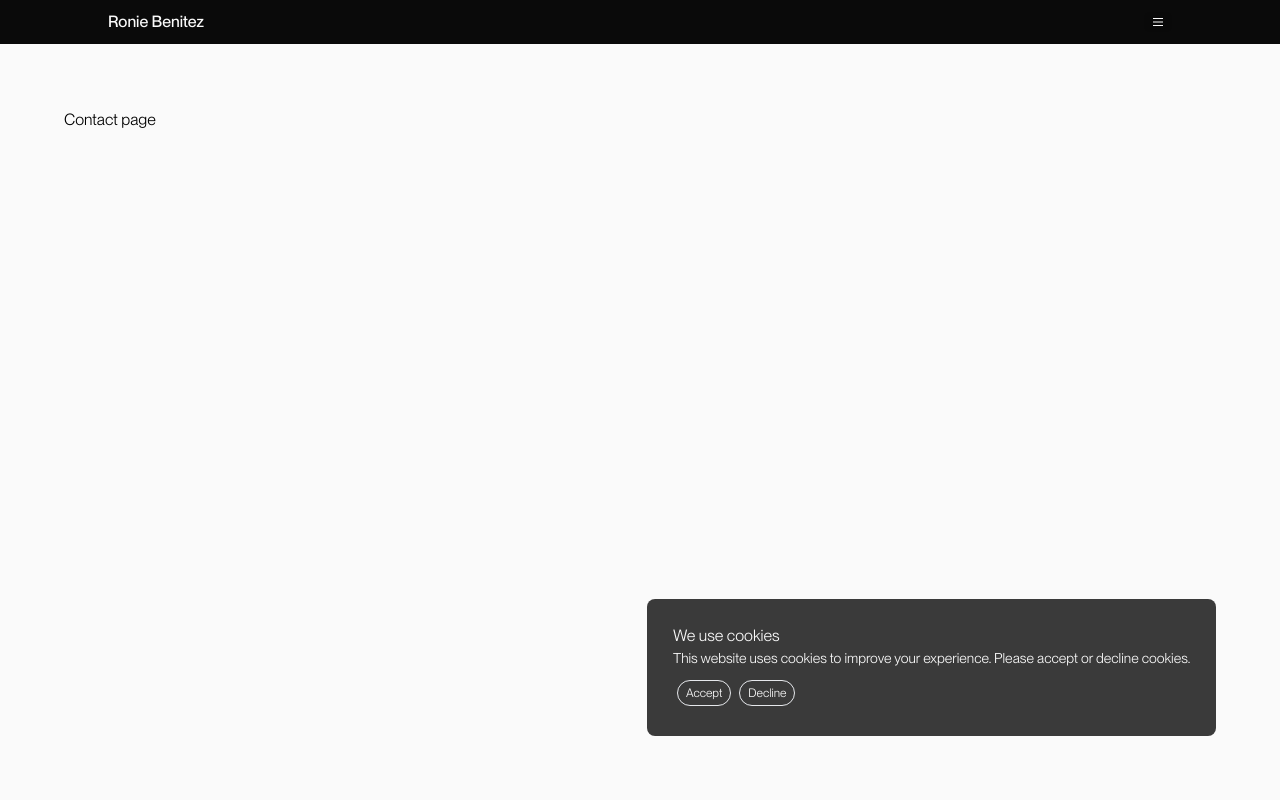
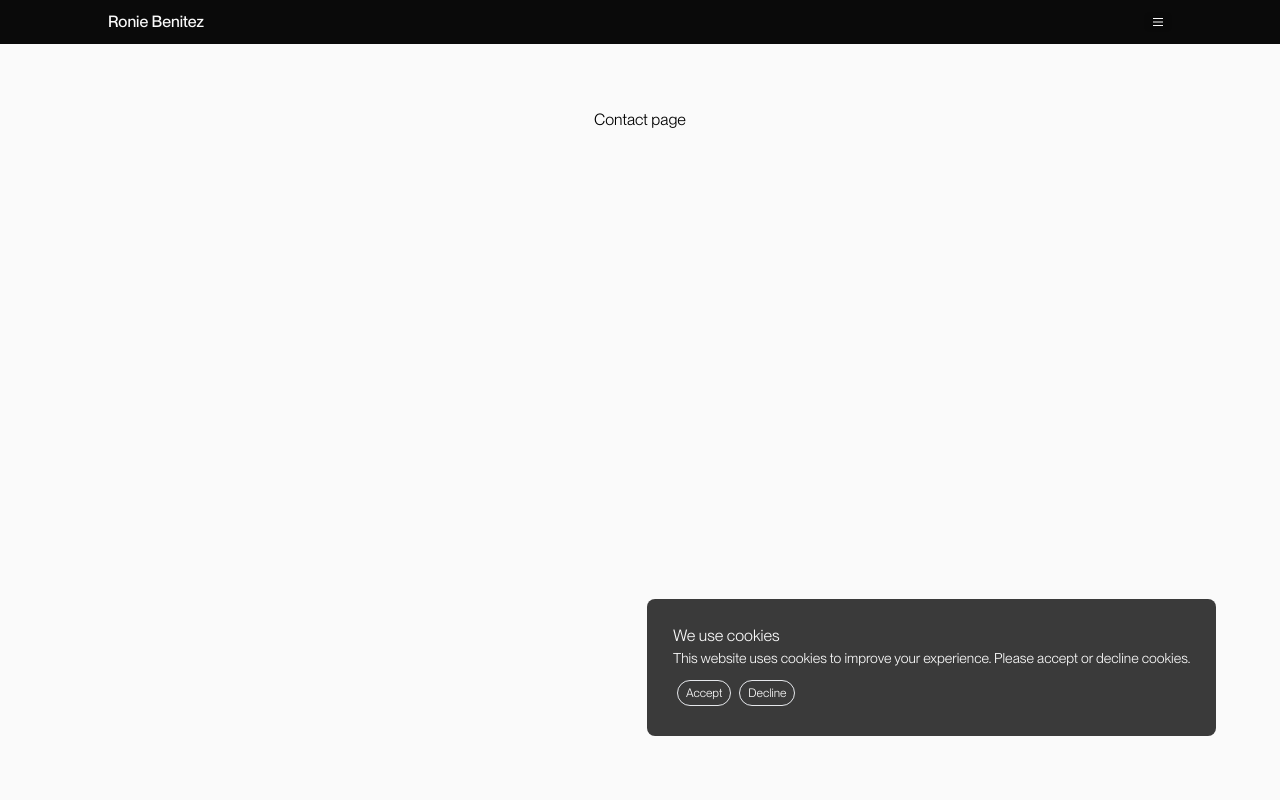
Before and after one commit to roniekun/nextjs-app, a Next.js app: page /contact in a window 1280 px wide. Shown: the top 800 px of the page. Built offline with nearby package versions, Linux system fonts and the light colour scheme.

Commit message:
route transition added

```diff
--- a/provider/PageTransitionLayout.tsx
+++ b/provider/PageTransitionLayout.tsx
@@ -14,7 +14,6 @@ const PageTransitionLayout: React.FC<Props> = ({ children }) => {
     <AnimatePresence mode={"wait"}>
       <motion.div
         key={pathname}
-        className="relative top-0 left-0 w-screen z-10 h-screen "
         initial={{ opacity: 0 }}
         animate={{ opacity: 1 }}
         exit={{ opacity: 0 }}
```
